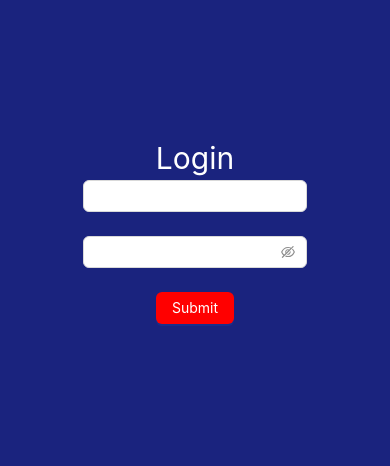
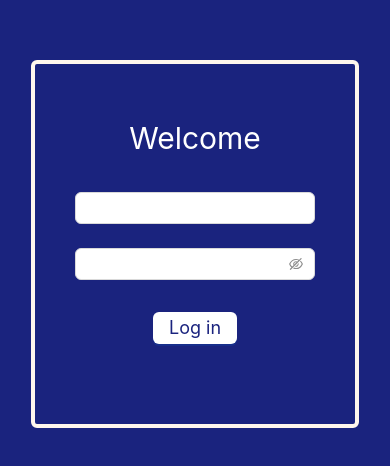
Before and after one commit to andrestrw/Ejercicio, a Next.js app: page /login in a window 390 px wide. Shown: the part 178-644 px from the top of the page. Built offline with nearby package versions, Linux system fonts and the light colour scheme.

Commit message:
responsive login

```diff
--- a/app/login/page.tsx
+++ b/app/login/page.tsx
@@ -21,18 +21,18 @@ const Login = () => {
 
   return (
     <div className="min-h-screen flex justify-center items-center flex-col">
-      <Form onFinish={onFinish}>
-        <div className="w-56 flex justify-center items-center flex-col">
-          <h3 className="text-3xl h-10 text-white">Login</h3>
+      <Form onFinish={onFinish} className="mx-auto sm:w-96   w-11/12">
+        <div className="sm:w-96 w-11/12 flex justify-center items-center flex-col  border-orange-50  rounded-md border-4 sm:px-10 px-8 py-14 mx-auto ">
+          <h3 className="text-3xl h-10 text-white mb-8  ">Welcome</h3>
           <Form.Item name="username">
             <Field />
           </Form.Item>
           <Form.Item name="password">
             <PasswordField />
           </Form.Item>
-          <Form.Item>
+          <Form.Item className="mt-2">
             <Button type="primary" htmlType="submit" loading={pending}>
-              Submit
+              Log in
             </Button>
           </Form.Item>
         </div>
--- a/app/page.tsx
+++ b/app/page.tsx
@@ -38,7 +38,7 @@ const Page = async (props: PageParams) => {
         }}
       >
         <Search />
-        <div>{channel}H</div>
+        <div>{channel}</div>
         <Tabs
           centered
           items={[
--- a/components/button.tsx
+++ b/components/button.tsx
@@ -2,7 +2,11 @@ import BaseButton, { ButtonProps } from "antd/es/button";
 
 const Button = ({ children, ...props }: ButtonProps) => {
   return (
-    <BaseButton {...props} style={{ backgroundColor: "red" }}>
+    <BaseButton
+      {...props}
+      style={{ backgroundColor: "white", color: "#1a237e" }}
+      className="text-lg leading-3 "
+    >
       {children}
     </BaseButton>
   );
--- a/components/field.tsx
+++ b/components/field.tsx
@@ -1,11 +1,11 @@
 import BaseInput, { InputProps, PasswordProps } from "antd/es/input";
 
 const Field = ({ ...props }: InputProps) => {
-  return <BaseInput {...props} />;
+  return <BaseInput {...props} className="w-60" />;
 };
 
 const PasswordField = ({ ...props }: PasswordProps) => {
-  return <BaseInput.Password {...props} />;
+  return <BaseInput.Password {...props} className="w-60" />;
 };
 
 export { Field, PasswordField };
```
